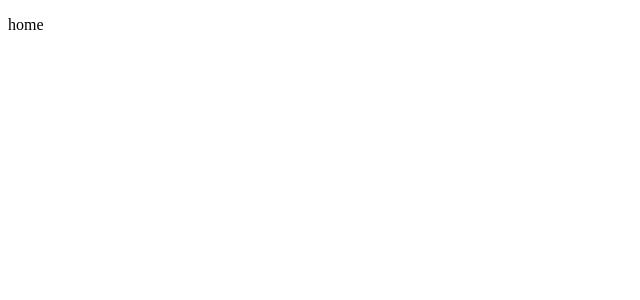
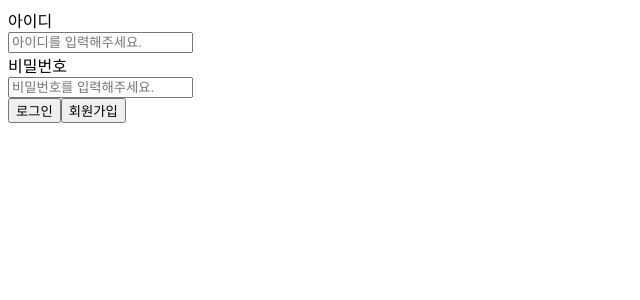
Before and after one commit to KanghoYoo/wanted-pre-onboarding-frontend, a React (Create React App) app: page / in a window 1280 px wide. Shown: the top 300 px of the page, without its empty margins (0-640 px from the left). Built offline with nearby package versions, Linux system fonts and the light colour scheme.

Commit message:
Add: 기본 틀 제작

```diff
--- a/src/page/Login.tsx
+++ b/src/page/Login.tsx
@@ -1,13 +1,36 @@
 import React from "react";
+import styled from "styled-components";
 
 function Login() {
-  console.log("hi");
-
   return (
-    <div>
-      <p>home</p>
-    </div>
+    <Background>
+      <Container>
+        <FormWrapper>
+          <Label>아이디</Label>
+          <IdInput type="email" placeholder="아이디를 입력해주세요."></IdInput>
+          <Label>비밀번호</Label>
+          <PasswordInput
+            type="password"
+            placeholder="비밀번호를 입력해주세요."
+          ></PasswordInput>
+          <ButtonWrapper>
+            <LoginButton>로그인</LoginButton>
+            <SignupButton>회원가입</SignupButton>
+          </ButtonWrapper>
+        </FormWrapper>
+      </Container>
+    </Background>
   );
 }
 
+const Background = styled.div``;
+const Container = styled.div``;
+const Label = styled.div``;
+const FormWrapper = styled.div``;
+const IdInput = styled.input``;
+const PasswordInput = styled.input``;
+
+const ButtonWrapper = styled.div``;
+const LoginButton = styled.button``;
+const SignupButton = styled.button``;
 export default Login;
```
